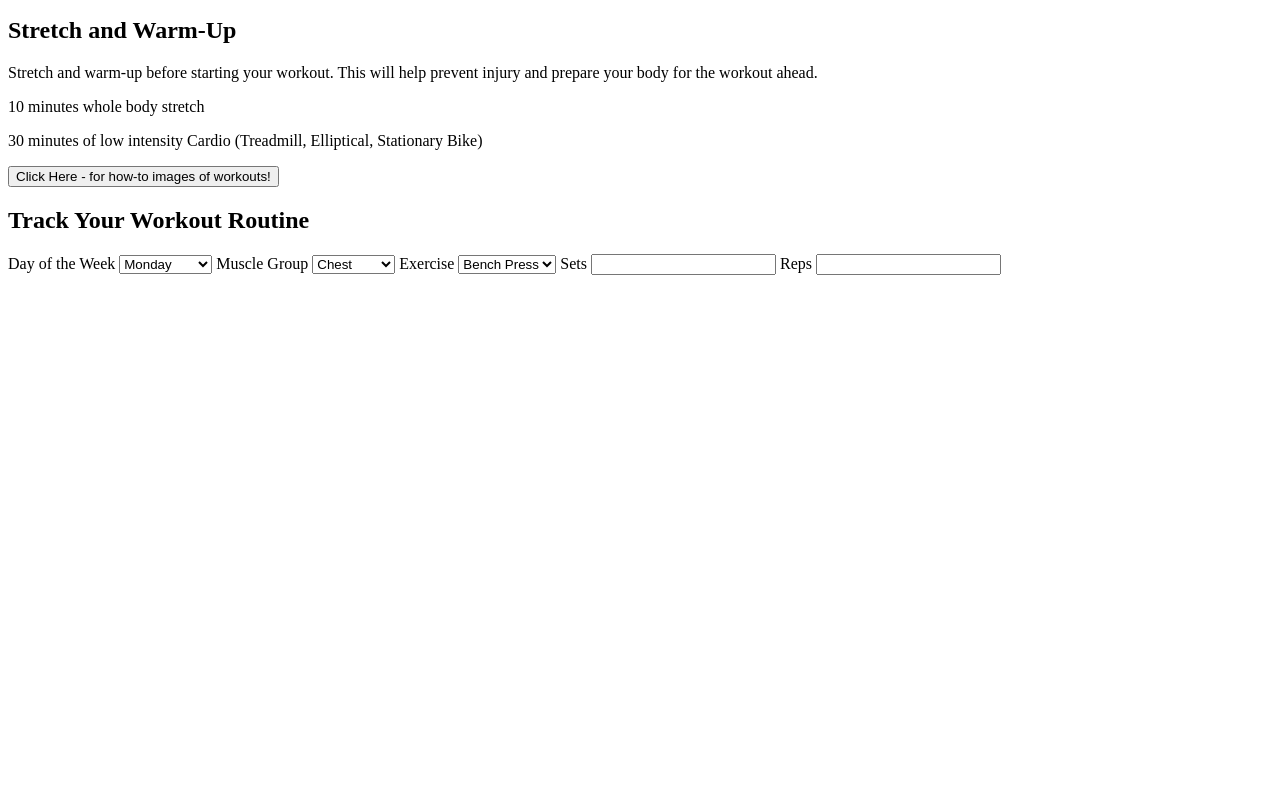
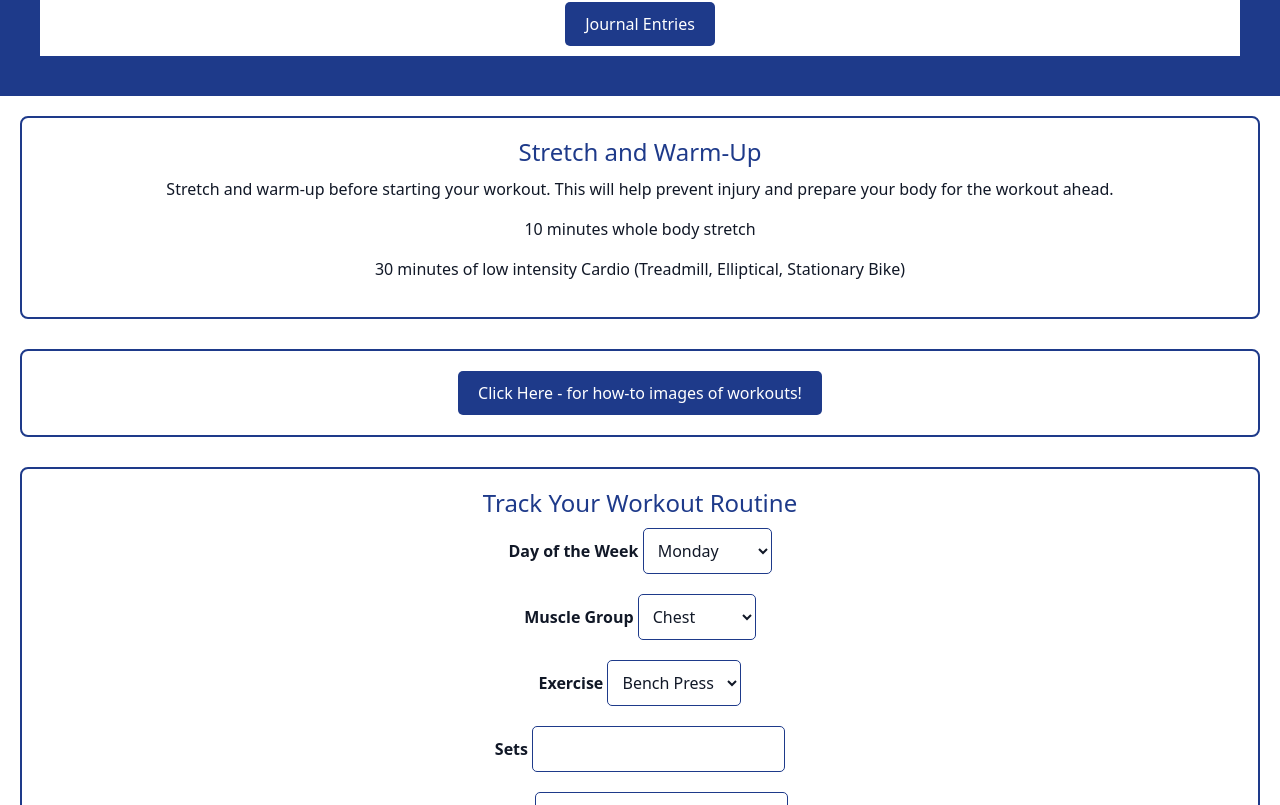
Before and after one commit to BodyKount/Project-1.01, a plain HTML site: page index.html in a window 1280 px wide. Shown: the part 104-909 px from the top of the page. Before the commit the page ends 800 px from the top, so only its background shows below. Drawn offline with nearby package versions, Linux system fonts and the light colour scheme.

Commit message:
Updated CSS

```diff
--- a/index.html
+++ b/index.html
@@ -3,7 +3,9 @@
 <head>
     <meta charset="UTF-8">
     <meta name="viewport" content="width=device-width, initial-scale=1.0">
+    <link rel="stylesheet" href="./style.css" />
     <title>Document</title>
+    <link href="https://cdn.jsdelivr.net/npm/bootstrap@5.3.3/dist/css/bootstrap.min.css" rel="stylesheet" integrity="sha384-QWTKZyjpPEjISv5WaRU9OFeRpok6YctnYmDr5pNlyT2bRjXh0JMhjY6hW+ALEwIH" crossorigin="anonymous">
 </head>
 <body>
     <header>
--- a/style.css
+++ b/style.css
@@ -1,14 +1,121 @@
 body {
     font-family: Arial, sans-serif;
+    background-color: #f5f5f5;
+    color: #111827;
+}
+
+header {
+    background-color: #1E3A8A;
+    color: #ffffff;
+    padding: 40px;
+    text-align: center;
+}
+
+h1 {
+    margin: 0;
+}
+
+nav {
+    background-color: #ffffff;
+    display: flex;
+    justify-content: center;
+    padding: 10px;
+}
+
+nav button {
+    background: #1E3A8A;
+    color: #ffffff;
+    padding: 10px 20px;
+    border: none;
+    cursor: pointer;
+    font-size: 16px;
+    border-radius: 5px;
+}
+
+/* hover option will change the blue "Journal Entries to Black */
+nav button:hover {
+    background-color: #13293d;
+}
+
+/* Include Gap for spacing between sections */
+main {
+    padding: 20px;
     display: flex;
     flex-direction: column;
-    align-items: center;
+    gap: 30px;
 }
 
-.workout-container {
-
+main h2 {
+    color: #1E3A8A;
+    font-size: 24px;
+    margin-bottom: 10px;
+    text-align: center;
 }
 
-.workout-box {
+main p {
+    color: #111827;
+    font-size: 16px;
+}
 
+/* Box Styling *See if text align center is a good option */
+main div {
+    background-color: #ffffff;
+    border: 2px solid #1E3A8A;
+    padding: 20px;
+    border-radius: 8px;
+    text-align: center;
 }
+
+main div button {
+    background-color: #1E3A8A;
+    color: #ffffff;
+    padding: 10px 20px;
+    border: none;
+    cursor: pointer;
+    font-size: 16px;
+    border-radius: 5px;
+    margin: 0 auto;
+    display: block;
+}
+
+main div button:hover {
+    background-color: #13293d;
+}
+
+form {
+    display: flex;
+    flex-direction: column;
+    gap: 15px;
+}
+
+label {
+    font-weight: bold;
+    color:#111827;
+    margin-bottom: 5px;
+}
+
+input[type="number"], select {
+    padding: 10px;
+    border: 1px solid #1E3A8A; /* Navy border */
+    border-radius: 5px;
+    font-size: 16px;
+    color: #111827; /* Dark text inside inputs */
+    background-color: #ffffff;
+  }
+
+  input[type="number"]:focus, select:focus {
+    outline: none;
+    border-color: #60A5FA; /* Lighter blue for focus */
+  }
+
+
+@media  screen and (max-width: 768px) {
+    main {
+        padding: 10px;
+    }
+
+    nav {
+        flex-direction: column;
+        gap: 10px;
+    }
+}
```
